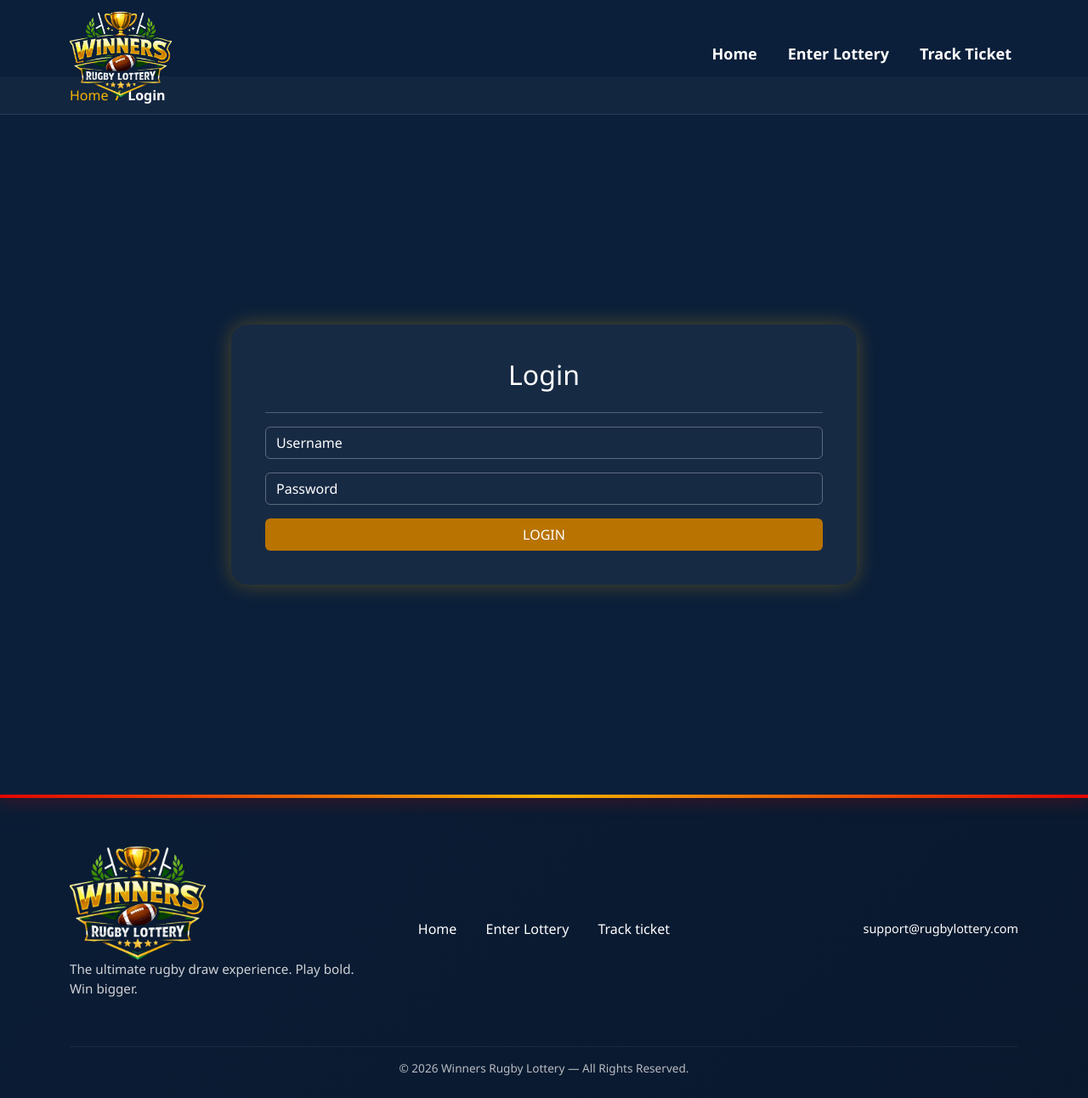
After one commit to bensonidabosa/rugbypromo, a Django app: page /account/login/ in a window 1280 px wide. The commit adds this page. Shown: the whole page at 85% size. Run offline with Django 4.2, Linux system fonts and the light colour scheme; some libraries are stand-ins or nearby versions.

Commit message:
finished the login page

```diff
--- a/account/urls.py
+++ b/account/urls.py
@@ -4,6 +4,7 @@ from . import views
 
 app_name = 'account'
 urlpatterns = [
-    # path('Enter-draw', views.enter_draw_view, name="apply"),
-    # path("success/<str:tracking_code>/", views.success, name="success"),
+    path("login/", views.login_view, name="login"),
+    path("logout/", views.logout_view, name="logout"),
+    path("dashboard/", views.dashboard_view, name="dashboard"),
 ]
--- a/account/views.py
+++ b/account/views.py
@@ -1,3 +1,33 @@
-from django.shortcuts import render
+from django.shortcuts import render, redirect
+from django.contrib.auth import authenticate, login, logout
+from django.contrib.auth.decorators import login_required
+from django.contrib import messages
 
-# Create your views here.
+
+def login_view(request):
+    if request.user.is_authenticated:
+        return redirect("home")  # change to your homepage name
+
+    if request.method == "POST":
+        username = request.POST.get("username")
+        password = request.POST.get("password")
+
+        user = authenticate(request, username=username, password=password)
+
+        if user is not None:
+            login(request, user)
+            return redirect("home")  # redirect after login
+        else:
+            messages.error(request, "Invalid username or password")
+
+    return render(request, "account/login.html")
+
+
+def logout_view(request):
+    logout(request)
+    return redirect("account:login")
+
+
+@login_required(login_url="account:login")
+def dashboard_view(request):
+    return render(request, "account/dashboard.html")
--- a/static/frontend/css/style.css
+++ b/static/frontend/css/style.css
@@ -489,7 +489,7 @@ body {
 .breadcrumb-section {
     margin-top: 90px;
     /* prevents overlap with fixed navbar */
-    padding: 20px 0;
+    padding: 10px 0;
     background: rgba(255, 255, 255, 0.03);
     border-bottom: 1px solid rgba(255, 255, 255, 0.1);
 }
@@ -800,7 +800,7 @@ body {
 .track-section {
     min-height: 100vh;
     background: linear-gradient(-45deg, #0b1f3a, #0e2a4f);
-    padding-top: 120px;
+    /* padding-top: 20px; */
 }
 
 .track-box {
--- /dev/null
+++ b/templates/account/base.html
@@ -0,0 +1 @@
+login
--- /dev/null
+++ b/templates/account/login.html
@@ -0,0 +1,65 @@
+{% extends '../frontend/base.html' %}
+{% load static %}
+
+{% block title %}Login Page{% endblock %}
+
+{% block content %}
+<section class="breadcrumb-section fade-in">
+    <div class="container">
+        <nav aria-label="breadcrumb">
+            <ol class="breadcrumb custom-breadcrumb">
+                <li class="breadcrumb-item">
+                    <a href="{% url 'frontend:home' %}">Home</a>
+                </li>
+                <li class="breadcrumb-item active" aria-current="page">
+                    Login
+                </li>
+            </ol>
+        </nav>
+    </div>
+</section>
+
+<section class="form-section d-flex align-items-center">
+    <div class="container">
+
+        <div class="row justify-content-center align-items-center">
+            <div class="col-md-8">
+                <div class="lottery-form-container">
+
+                    <h2 class="text-center mb-4">Login</h2>
+                    <hr class="border-white">
+
+                    <form method="POST">
+                        {% csrf_token %}
+
+                        {% if messages %}
+                            {% for message in messages %}
+                            <div class="alert alert-danger">
+                                {{ message }}
+                            </div>
+                            {% endfor %}
+                        {% endif %}
+
+                        <div class="mb-3">
+                            <input type="text" name="username" class="form-control custom-input" placeholder="Username"
+                                required>
+                        </div>
+
+                        <div class="mb-3">
+                            <input type="password" name="password" class="form-control custom-input"
+                                placeholder="Password" required>
+                        </div>
+
+                        <button type="submit" class="btn submit-btn w-100">
+                            LOGIN
+                        </button>
+                    </form>
+
+
+                </div>
+            </div>
+        </div>
+
+    </div>
+</section>
+{% endblock %}
--- a/templates/frontend/enter_draw.html
+++ b/templates/frontend/enter_draw.html
@@ -46,7 +46,7 @@
                 <div class="lottery-form-container">
 
                     <h2 class="text-center mb-4">Enter The {{draw.title}}</h2>
-                    <p class="text-warning">${{draw.ticket_price}} per ticket</p>
+                    <!-- <p class="text-warning">${{draw.ticket_price}} per ticket</p> -->
                     <form method="POST" novalidate>
                         {% csrf_token %}
 
```
Also changed, not shown: draw/forms.py (+37 -27 lines), draw/models.py (+24 -2 lines), frontend/views.py (+21 -0 lines), templates/frontend/track_ticket.html (+86 -13 lines), draw/migrations/0002_remove_ticket_is_winner_ticket_status.py (added), draw/migrations/0003_entry_state_entry_zipcode.py (added), templates/account/dashboard.html (added).
